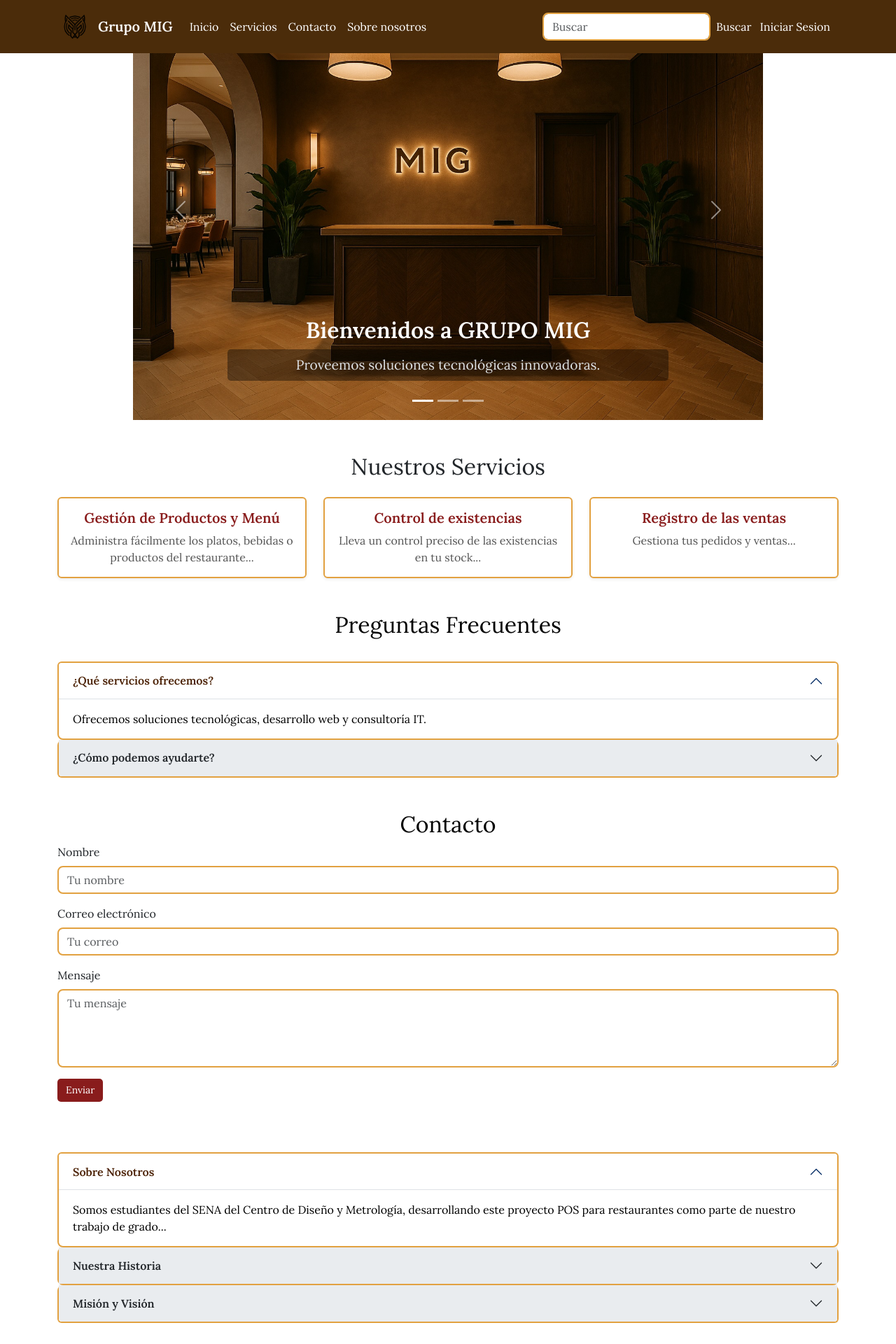
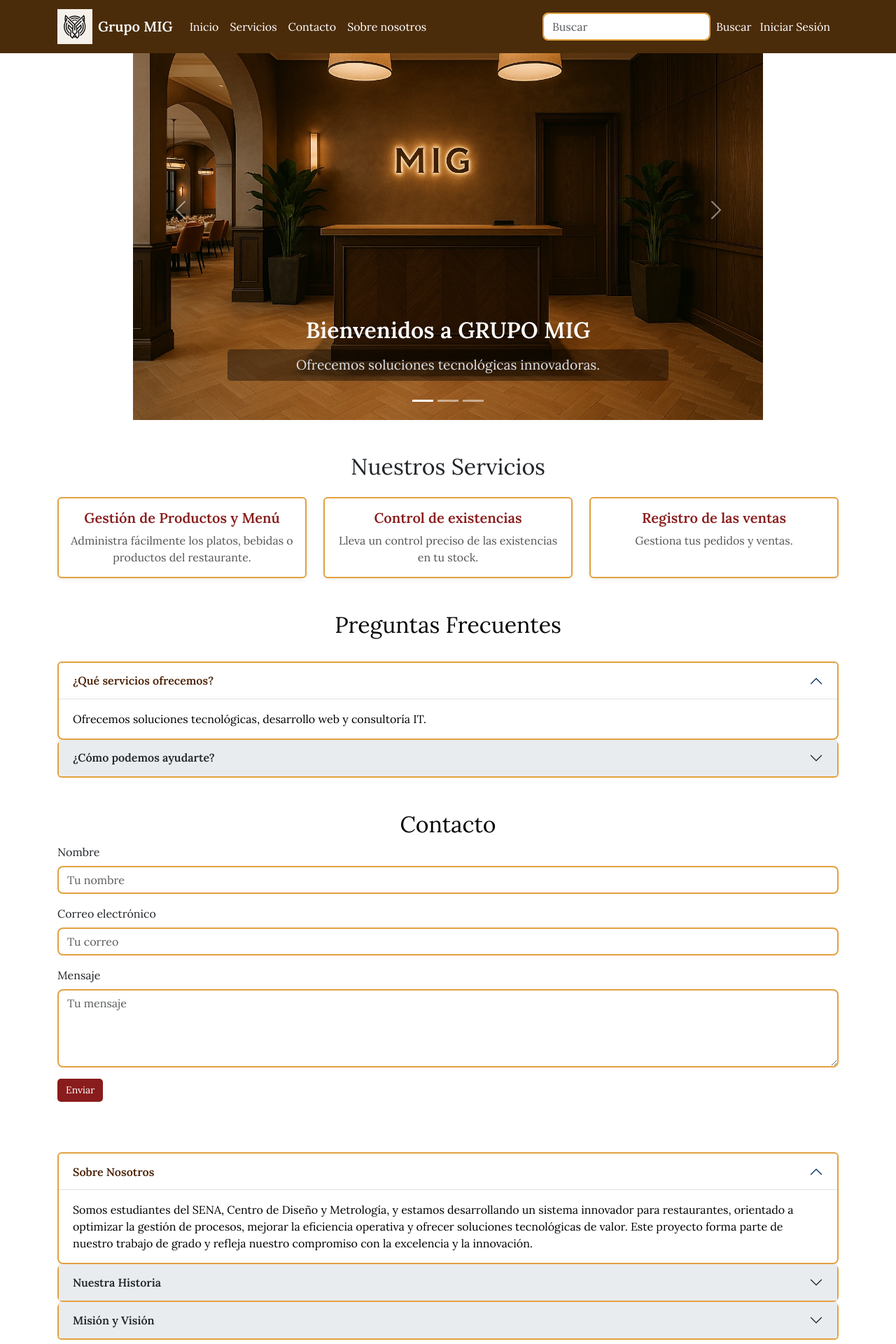
Before and after one commit to LinaB24/MIG, a PHP site: page / in a window 1280 px wide. Shown: the top 1920 px of the page at 70% size. Run offline with PHP 8.4, Linux system fonts and the light colour scheme.

Commit message:
ortografia entre otros

```diff
--- a/index.php
+++ b/index.php
@@ -63,7 +63,7 @@
         </form>
 
         <!-- Botón separado -->
-        <a class="nav-link" href="pages/pages_login/login.php">Iniciar Sesion</a>
+        <a class="nav-link" href="pages/pages_login/login.php">Iniciar Sesión</a>
 
       </div>
 
@@ -85,7 +85,7 @@
         <img src="assets/mig1.jpg" class="d-block w-100" alt="...">
         <div class="carousel-caption d-none d-md-block">
           <h5>Bienvenidos a GRUPO MIG</h5>
-          <p>Proveemos soluciones tecnológicas innovadoras.</p>
+          <p>Ofrecemos soluciones tecnológicas innovadoras.</p>
         </div>
       </div>
       <div class="carousel-item">
@@ -123,7 +123,7 @@
         <div class="card h-100 shadow-sm servicio-card">
           <div class="card-body">
             <h5 class="card-title">Gestión de Productos y Menú</h5>
-            <p class="card-text">Administra fácilmente los platos, bebidas o productos del restaurante...</p>
+            <p class="card-text">Administra fácilmente los platos, bebidas o productos del restaurante.</p>
           </div>
         </div>
       </div>
@@ -131,7 +131,7 @@
         <div class="card h-100 shadow-sm servicio-card">
           <div class="card-body">
             <h5 class="card-title">Control de existencias</h5>
-            <p class="card-text">Lleva un control preciso de las existencias en tu stock...</p>
+            <p class="card-text">Lleva un control preciso de las existencias en tu stock.</p>
           </div>
         </div>
       </div>
@@ -139,7 +139,7 @@
         <div class="card h-100 shadow-sm servicio-card">
           <div class="card-body">
             <h5 class="card-title">Registro de las ventas</h5>
-            <p class="card-text">Gestiona tus pedidos y ventas...</p>
+            <p class="card-text">Gestiona tus pedidos y ventas.</p>
           </div>
         </div>
       </div>
@@ -173,8 +173,7 @@
         </h2>
         <div id="collapseTwo" class="accordion-collapse collapse" data-bs-parent="#accordionExample">
           <div class="accordion-body">
-            Ayudamos a las empresas a mejorar sus procesos a través de la automatización y optimización de recursos.
-          </div>
+          Nuestro objetivo es apoyar a pequeños y medianos restaurantes en la modernización de su gestión, implementando soluciones tecnológicas que automatizan procesos clave, optimizan recursos y contribuyen al crecimiento sostenible de sus negocios.          </div>
         </div>
       </div>
     </div>
@@ -212,8 +211,7 @@
       </h2>
       <div id="collapseOne" class="accordion-collapse collapse show" aria-labelledby="headingOne" data-bs-parent="#accordionSobreNosotros">
         <div class="accordion-body">
-          Somos estudiantes del SENA del Centro de Diseño y Metrología, desarrollando este proyecto POS para restaurantes como parte de nuestro trabajo de grado...
-        </div>
+        Somos estudiantes del SENA, Centro de Diseño y Metrología, y estamos desarrollando un sistema innovador para restaurantes, orientado a optimizar la gestión de procesos, mejorar la eficiencia operativa y ofrecer soluciones tecnológicas de valor. Este proyecto forma parte de nuestro trabajo de grado y refleja nuestro compromiso con la excelencia y la innovación.          </div>
       </div>
     </div>
 
```
Also changed, not shown: assets/logo-negro.png, assets/logo-negrooo.png (added).
